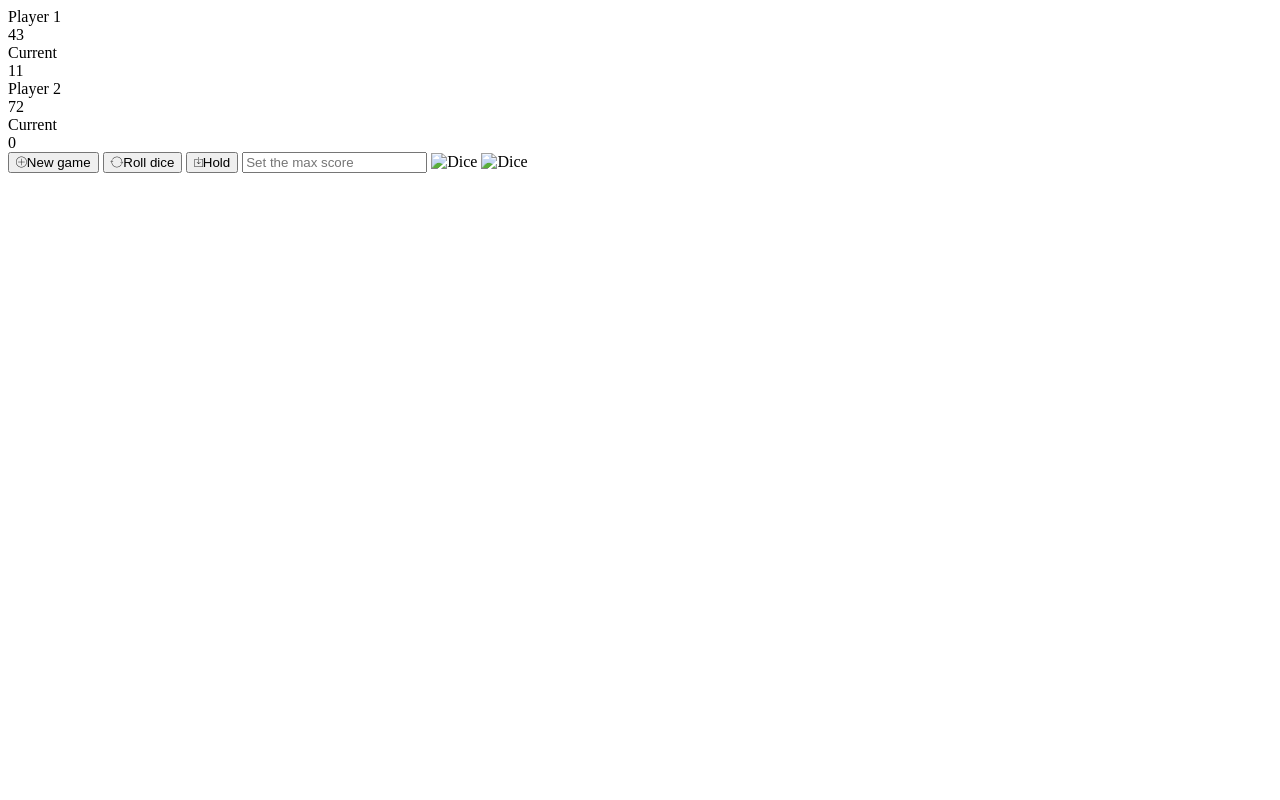
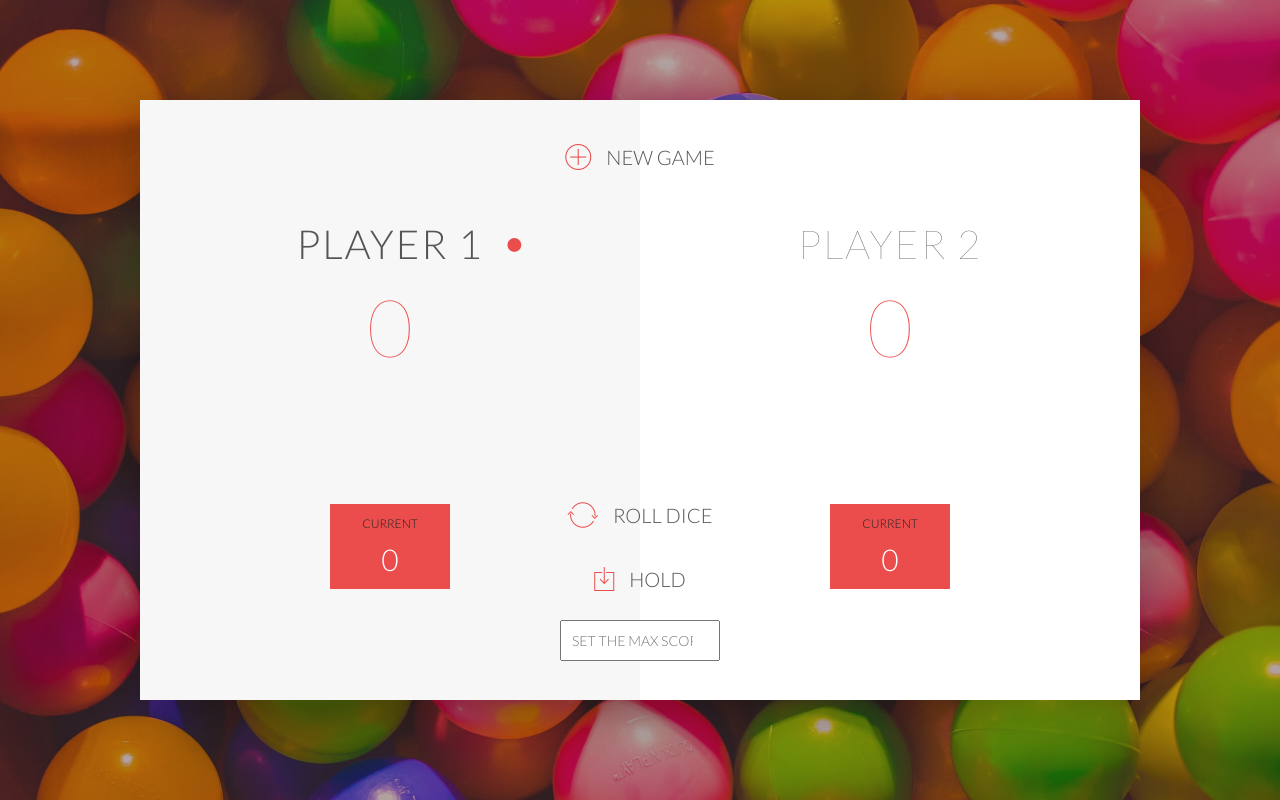
Before and after one commit to felipevgomes10/pig-game, a plain HTML site: page index.html in a window 1280 px wide. Drawn offline with nearby package versions, Linux system fonts and the light colour scheme; the site is published under a folder, as on GitHub Pages, so addresses that start at the root find nothing.

Commit message:
Update index.html

```diff
--- a/index.html
+++ b/index.html
@@ -12,7 +12,7 @@
       rel="stylesheet"
       type="text/css"
     />
-    <link rel="stylesheet" href="/styles/style.css" />
+    <link rel="stylesheet" href="styles/style.css" />
 
     <title>Pig Game</title>
   </head>
@@ -50,10 +50,10 @@
         class="final-score"
       />
 
-      <img src="/img/dice-5.png" alt="Dice" class="dice" id="dice-1" />
-      <img src="/img/dice-5.png" alt="Dice" class="dice" id="dice-2" />
+      <img src="img/dice-5.png" alt="Dice" class="dice" id="dice-1" />
+      <img src="img/dice-5.png" alt="Dice" class="dice" id="dice-2" />
     </div>
 
-    <script src="/scripts/app.js"></script>
+    <script src="scripts/app.js"></script>
   </body>
 </html>
```
